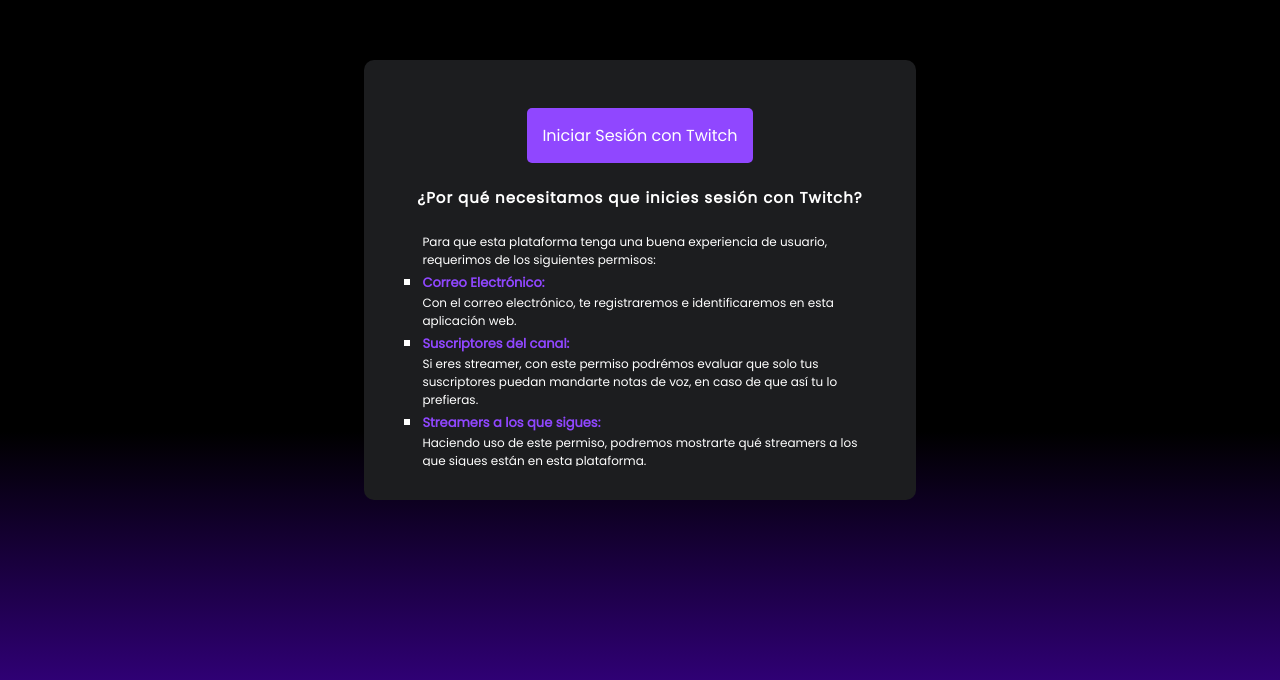
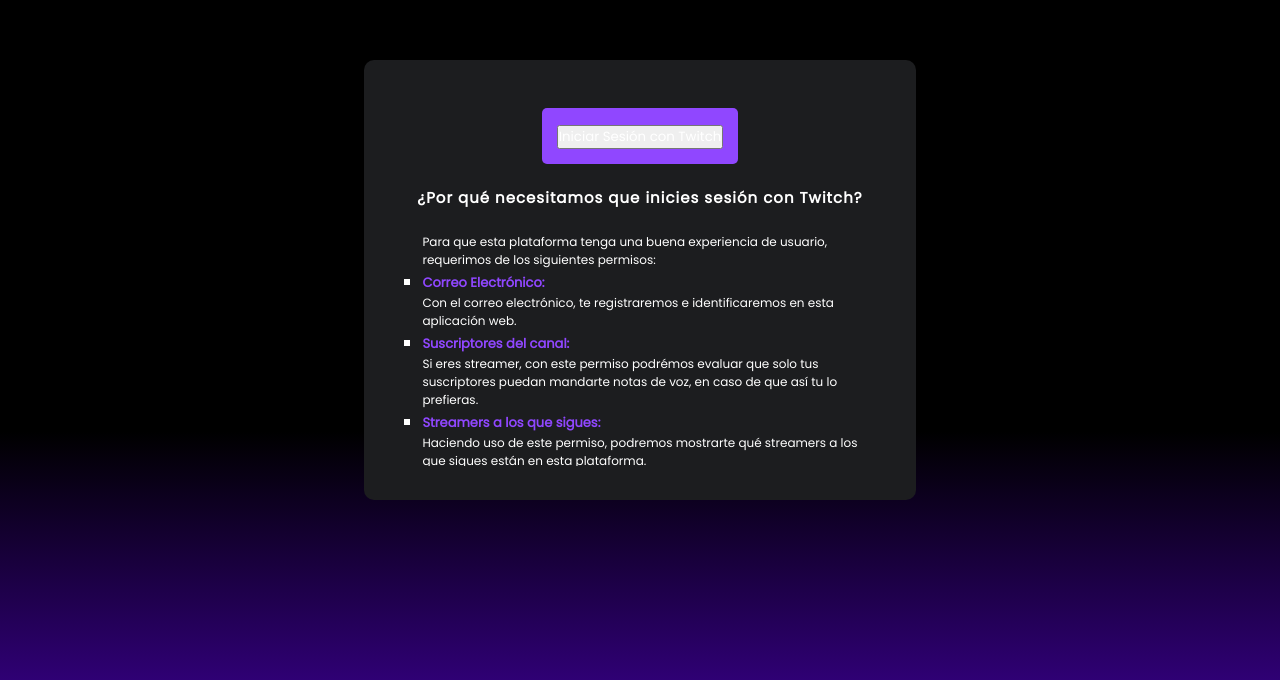
Before and after one commit to alexander-moscosa/StreamAudio, a React (Create React App) app: page /login in a window 1280 px wide. Shown: the part 120-800 px from the top of the page. Built offline with nearby package versions, Linux system fonts and the light colour scheme.

Commit message:
Comunicacion entre componentes con sessionStorage

```diff
--- a/src/modules/login/components/LoginTwitch.tsx
+++ b/src/modules/login/components/LoginTwitch.tsx
@@ -1,14 +1,24 @@
-import { LoginTwitchProps } from "../interfaces/interfaces";
+import { LoginTwitchProps } from '../interfaces/interfaces';
 
-export const LoginTwitch = ( { client_id, redirect_uri, scope }: LoginTwitchProps ) => {
+export const LoginTwitch = ({
+  client_id,
+  redirect_uri,
+  scope,
+}: LoginTwitchProps) => {
+  const handleButtonClick = () => {
+    window.location.href = `https://id.twitch.tv/oauth2/authorize?client_id=${client_id}&redirect_uri=${redirect_uri}&response_type=code&scope=${scope.join(
+      ' ',
+    )}`;
+
+    sessionStorage.setItem('meta', JSON.stringify({
+      loggingIn: true,
+    }));
+  };
+
   return (
     <div className="loginTwitch">
       <div className="twitchButton">
-        <a
-          href={`https://id.twitch.tv/oauth2/authorize?client_id=${client_id}&redirect_uri=${redirect_uri}&response_type=token&scope=${ scope.join(' ') }`}
-        >
-          Iniciar Sesión con Twitch
-        </a>
+        <button onClick={handleButtonClick}>Iniciar Sesión con Twitch</button>
       </div>
     </div>
   );
```
